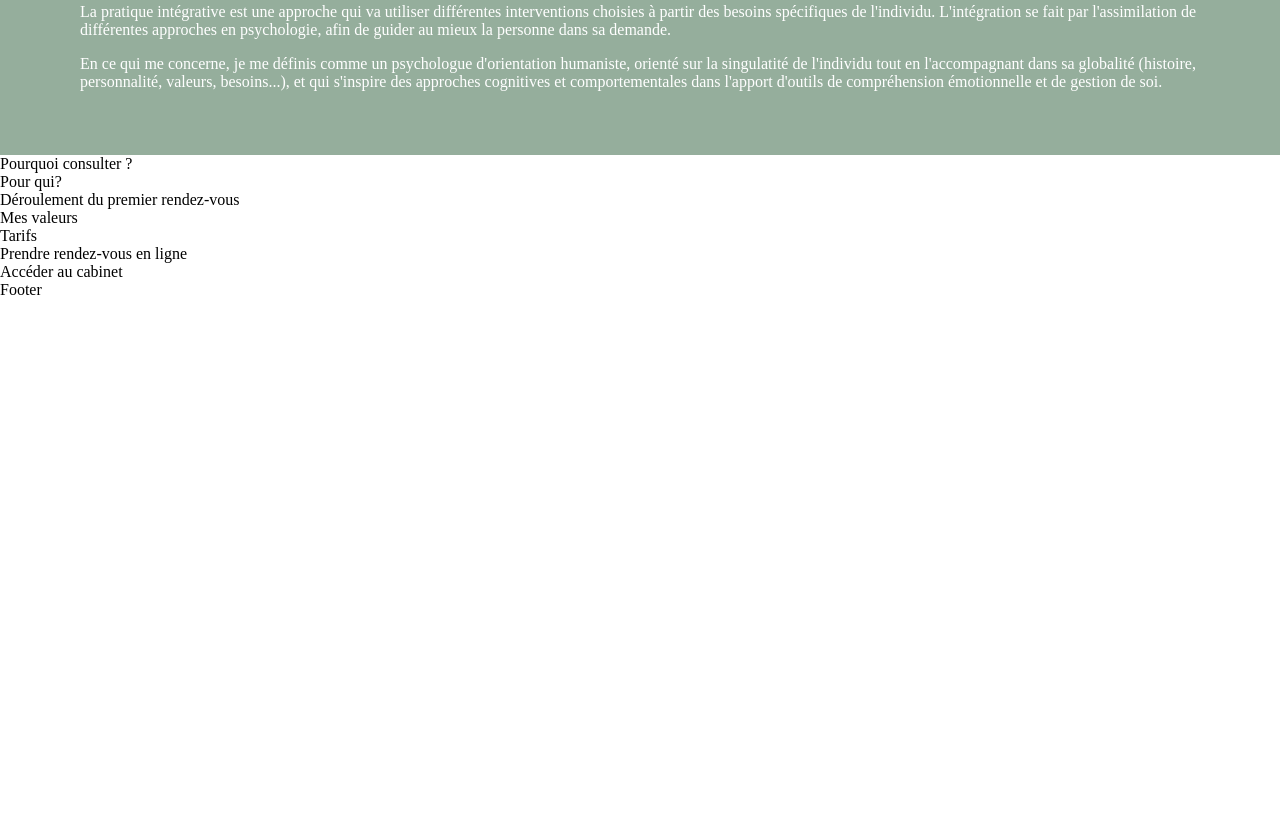
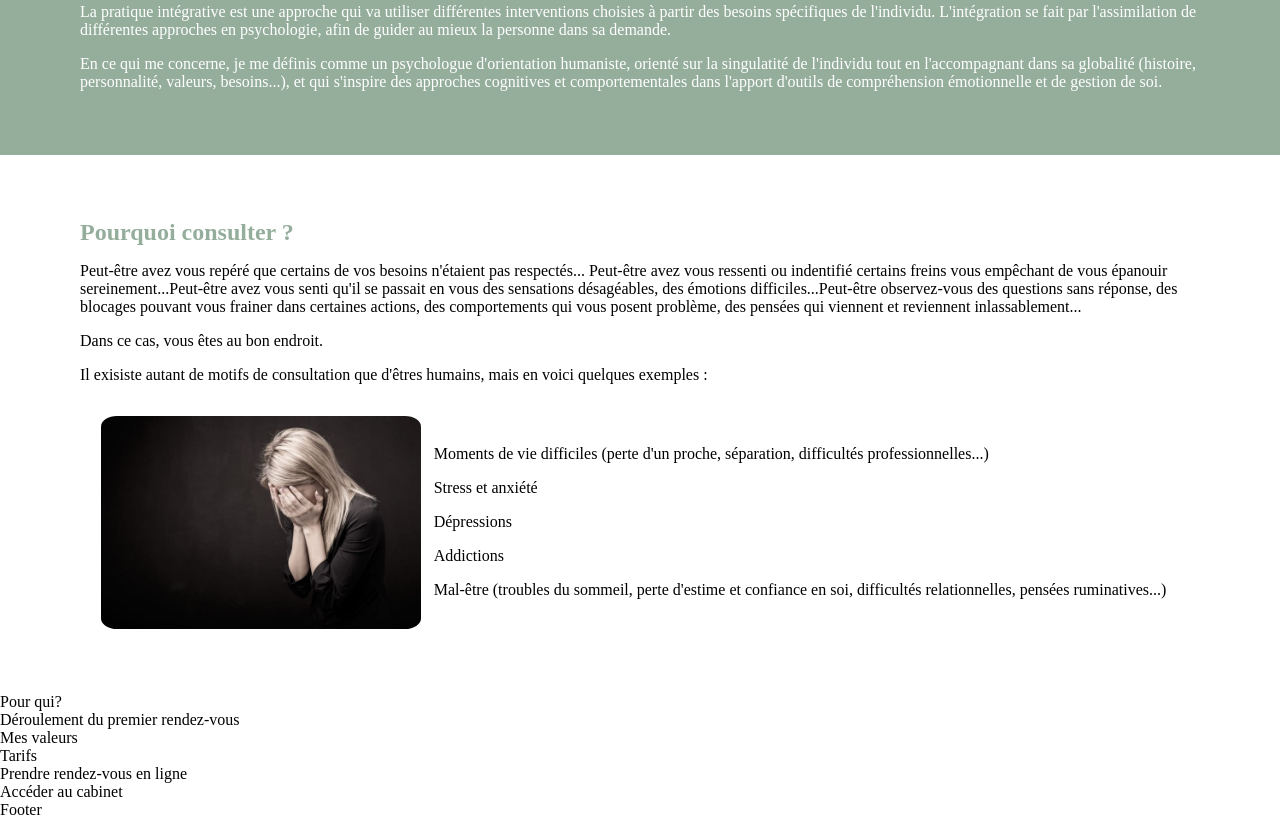
Before and after one commit to elodiesyg/asm-website, a plain HTML site: page index.html in a window 1280 px wide. Shown: the part 1159-1978 px from the top of the page. Before the commit the page ends 1458 px from the top, so only its background shows below. Drawn offline with Linux system fonts and the light colour scheme.

Commit message:
[why-content] Add html && css

```diff
--- a/css/style.css
+++ b/css/style.css
@@ -8,15 +8,6 @@
 
 .container {
   margin: 1rem 2rem 1rem 2rem;
-}
-
-.container-padding {
-  padding-bottom: 5rem;
-  padding-top: 5rem;
-}
-
-.container-padding-spe {
-    padding-top: 6rem;
 }
 
 .text-decoration-none {
@@ -48,6 +39,18 @@
   align-items: center;
 }
 
+.radius-5 {
+    border-radius: 5%;
+}
+
+.radius-full {
+  border-radius: 999%;
+}
+
+.size {
+  font-size: 1rem;
+}
+
 .global-margin {
   margin: 0.5rem;
 }
@@ -56,16 +59,21 @@
   margin-top: 1rem;
 }
 
+.pt-2 {
+    padding-top: 2rem;
+}
+
 .pb-2 {
   padding-bottom: 2rem;
 }
 
-.radius-full {
-  border-radius: 999%;
+.container-padding {
+  padding-bottom: 5rem;
+  padding-top: 5rem;
 }
 
-.size {
-  font-size: 1rem;
+.container-padding-spe {
+  padding-top: 6rem;
 }
 
 /* Navbar */
@@ -103,6 +111,18 @@
   top: 54rem;
 }
 
+/* Why content */
+
+.why-img {
+    width: 15rem;
+}
+
+.why-flexbox {
+  display: flex;
+  flex-direction: column;
+  align-items: center;
+}
+
 /* Media query */
 
 @media (min-width: 375px) {
@@ -119,7 +139,7 @@
   }
   .app-img {
     width: 10rem;
-    top: 44rem
+    top: 44rem;
   }
   .container-padding {
     padding-top: 4rem;
@@ -144,6 +164,13 @@
   .container-padding {
     padding-top: 6rem;
     padding-bottom: 9rem;
+  }
+  .why-img {
+    width: 20rem;
+  }
+  .why-flexbox {
+    flex-direction: row;
+    justify-content: center;
   }
 }
 
--- a/index.html
+++ b/index.html
@@ -22,7 +22,7 @@
 
 <body>
     <header>
-    <!-- Barre de navigation -->
+    <!-- Navbar -->
 
     <div>
         <ul class="background-green navbar">
@@ -44,7 +44,7 @@
         </ul>
     </div>
 
-    <!-- Image principale -->
+    <!-- Principal -->
 
         <div class="bg-image flex-col justify-end">
             <div class="title-margin">
@@ -54,7 +54,7 @@
         </div>
     </header>
 
-    <!-- Bienvenue content -->
+    <!-- Welcome content -->
 
     <div class="container container-padding">
         <h2 class="ligth-green">Bienvenue</h2>
@@ -65,7 +65,7 @@
             </div>
     </div>
 
-    <!-- Mon approche content -->
+    <!-- Approach content -->
 
     <div class="background-green container-padding-spe pb-2">
         <div class="container">
@@ -81,9 +81,26 @@
         </div>
     </div>
 
-    <!-- Pourquoi content -->
+    <!-- Why content -->
 
-    <div>Pourquoi consulter ?</div>
+    <div class="container pt-2 pb-2">
+        <h2 class="ligth-green">Pourquoi consulter ?</h2>
+        <p class="mt-1">Peut-être avez vous repéré que certains de vos besoins n'étaient pas respectés... Peut-être avez vous ressenti ou indentifié certains freins vous empêchant de vous épanouir sereinement...Peut-être avez vous senti qu'il se passait en vous des sensations désagéables, des émotions difficiles...Peut-être observez-vous des questions sans réponse, des blocages pouvant vous frainer dans certaines actions, des comportements qui vous posent problème, des pensées qui viennent et reviennent inlassablement...</p>
+        <p class="mt-1">Dans ce cas, vous êtes au bon endroit.</p>
+        <p class="mt-1">Il exisiste autant de motifs de consultation que d'êtres humains, mais en voici quelques exemples :</p>
+        <div>
+            <div class="why-flexbox mt-1">
+                <img class="why-img mt-1 radius-5" src="./img/perm1.jpeg" alt="photo_desespoir" />
+                <div class="global-margin">
+                    <p class="mt-1">Moments de vie difficiles (perte d'un proche, séparation, difficultés professionnelles...)</p>
+                    <p class="mt-1">Stress et anxiété</p>
+                    <p class="mt-1">Dépressions</p>
+                    <p class="mt-1">Addictions</p>
+                    <p class="mt-1">Mal-être (troubles du sommeil, perte d'estime et confiance en soi, difficultés relationnelles, pensées ruminatives...)</p>
+                </div>
+            </div>
+        </div>
+    </div>
 
     <!-- Pour qui content -->
 
```
Also changed, not shown: img/perm1.jpeg (added). Lines whose indentation alone changed are shown as unchanged.
